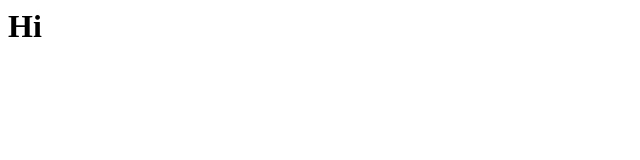
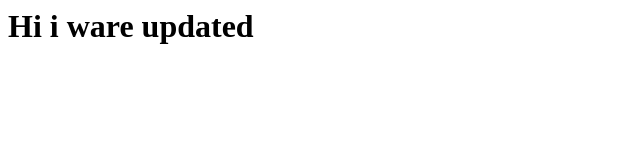
Before and after one commit to mafei-dev/code-with-mafei, a plain HTML site: page index.html in a window 1280 px wide. Shown: the whole page, without its empty margins (0-640 px from the left). Drawn offline with Linux system fonts and the light colour scheme.

Commit message:
Update index.html

```diff
--- a/index.html
+++ b/index.html
@@ -1 +1 @@
-<h1>Hi</h1>
+<h1>Hi i ware updated </h1>
```
